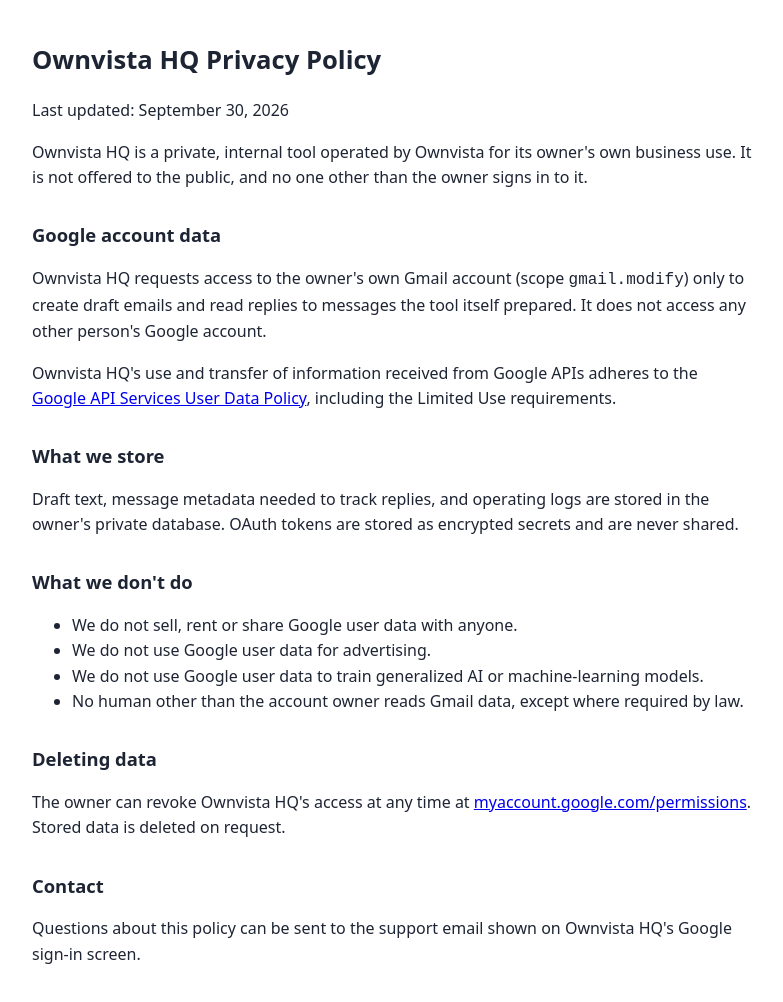
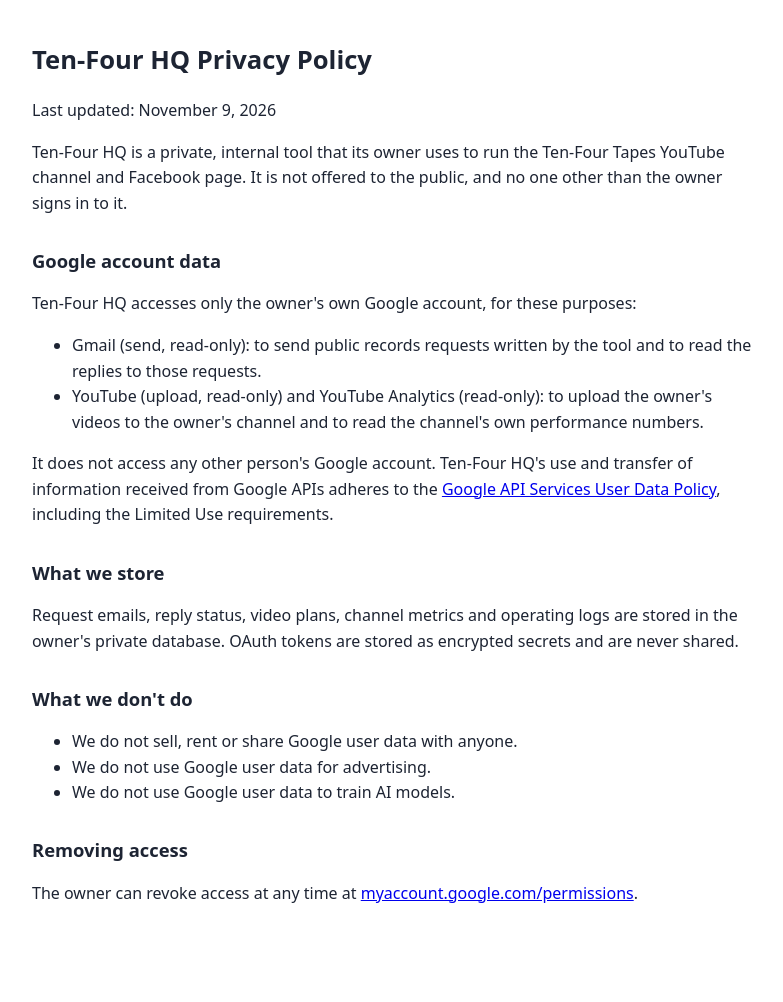
Before and after one commit to BobbyBands888/ownvista-hq, a plain HTML site: page dashboard/privacy.html in a window 1280 px wide. Shown: the whole page, without its empty margins (248-1031 px from the left). After the commit the page ends 946 px from the top, so only its background shows below. Drawn offline with Linux system fonts and the light colour scheme.

Commit message:
Privacy policy for Ten-Four HQ Google access
Co-Authored-By: Claude Opus 5.5 <noreply@anthropic.com>
Claude-Session: https://claude.ai/code/session_019YQZxnjCw5HhVfrzguBZ6j

```diff
--- a/dashboard/privacy.html
+++ b/dashboard/privacy.html
@@ -3,7 +3,7 @@
 <head>
 <meta charset="utf-8">
 <meta name="viewport" content="width=device-width, initial-scale=1">
-  <title>Privacy Policy – Ownvista HQ</title>
+<title>Privacy Policy – Ten-Four HQ</title>
 <style>
 body{font:16px/1.6 system-ui,-apple-system,Segoe UI,sans-serif;max-width:720px;margin:40px auto;padding:0 16px;color:#1d2433;background:#fff}
 h1{font-size:1.6rem}h2{font-size:1.15rem;margin-top:1.6em}
@@ -11,30 +11,29 @@
 </style>
 </head>
 <body>
-  <h1>Ownvista HQ Privacy Policy</h1>
-  <p>Last updated: September 30, 2026</p>
-
-  <p>Ownvista HQ is a private, internal tool operated by Ownvista for its owner's own business use. It is not offered to the public, and no one other than the owner signs in to it.</p>
+<h1>Ten-Four HQ Privacy Policy</h1>
+<p>Last updated: November 9, 2026</p>
+<p>Ten-Four HQ is a private, internal tool that its owner uses to run the Ten-Four Tapes YouTube channel and Facebook page. It is not offered to the public, and no one other than the owner signs in to it.</p>
 
 <h2>Google account data</h2>
-  <p>Ownvista HQ requests access to the owner's own Gmail account (scope <code>gmail.modify</code>) only to create draft emails and read replies to messages the tool itself prepared. It does not access any other person's Google account.</p>
-  <p>Ownvista HQ's use and transfer of information received from Google APIs adheres to the <a href="https://developers.google.com/terms/api-services-user-data-policy">Google API Services User Data Policy</a>, including the Limited Use requirements.</p>
+<p>Ten-Four HQ accesses only the owner's own Google account, for these purposes:</p>
+<ul>
+<li>Gmail (send, read-only): to send public records requests written by the tool and to read the replies to those requests.</li>
+<li>YouTube (upload, read-only) and YouTube Analytics (read-only): to upload the owner's videos to the owner's channel and to read the channel's own performance numbers.</li>
+</ul>
+<p>It does not access any other person's Google account. Ten-Four HQ's use and transfer of information received from Google APIs adheres to the <a href="https://developers.google.com/terms/api-services-user-data-policy">Google API Services User Data Policy</a>, including the Limited Use requirements.</p>
 
 <h2>What we store</h2>
-  <p>Draft text, message metadata needed to track replies, and operating logs are stored in the owner's private database. OAuth tokens are stored as encrypted secrets and are never shared.</p>
+<p>Request emails, reply status, video plans, channel metrics and operating logs are stored in the owner's private database. OAuth tokens are stored as encrypted secrets and are never shared.</p>
 
 <h2>What we don't do</h2>
 <ul>
 <li>We do not sell, rent or share Google user data with anyone.</li>
 <li>We do not use Google user data for advertising.</li>
-    <li>We do not use Google user data to train generalized AI or machine-learning models.</li>
-    <li>No human other than the account owner reads Gmail data, except where required by law.</li>
+<li>We do not use Google user data to train AI models.</li>
 </ul>
 
-  <h2>Deleting data</h2>
-  <p>The owner can revoke Ownvista HQ's access at any time at <a href="https://myaccount.google.com/permissions">myaccount.google.com/permissions</a>. Stored data is deleted on request.</p>
-
-  <h2>Contact</h2>
-  <p>Questions about this policy can be sent to the support email shown on Ownvista HQ's Google sign-in screen.</p>
+<h2>Removing access</h2>
+<p>The owner can revoke access at any time at <a href="https://myaccount.google.com/permissions">myaccount.google.com/permissions</a>.</p>
 </body>
 </html>
```
Lines whose indentation alone changed are shown as unchanged.
